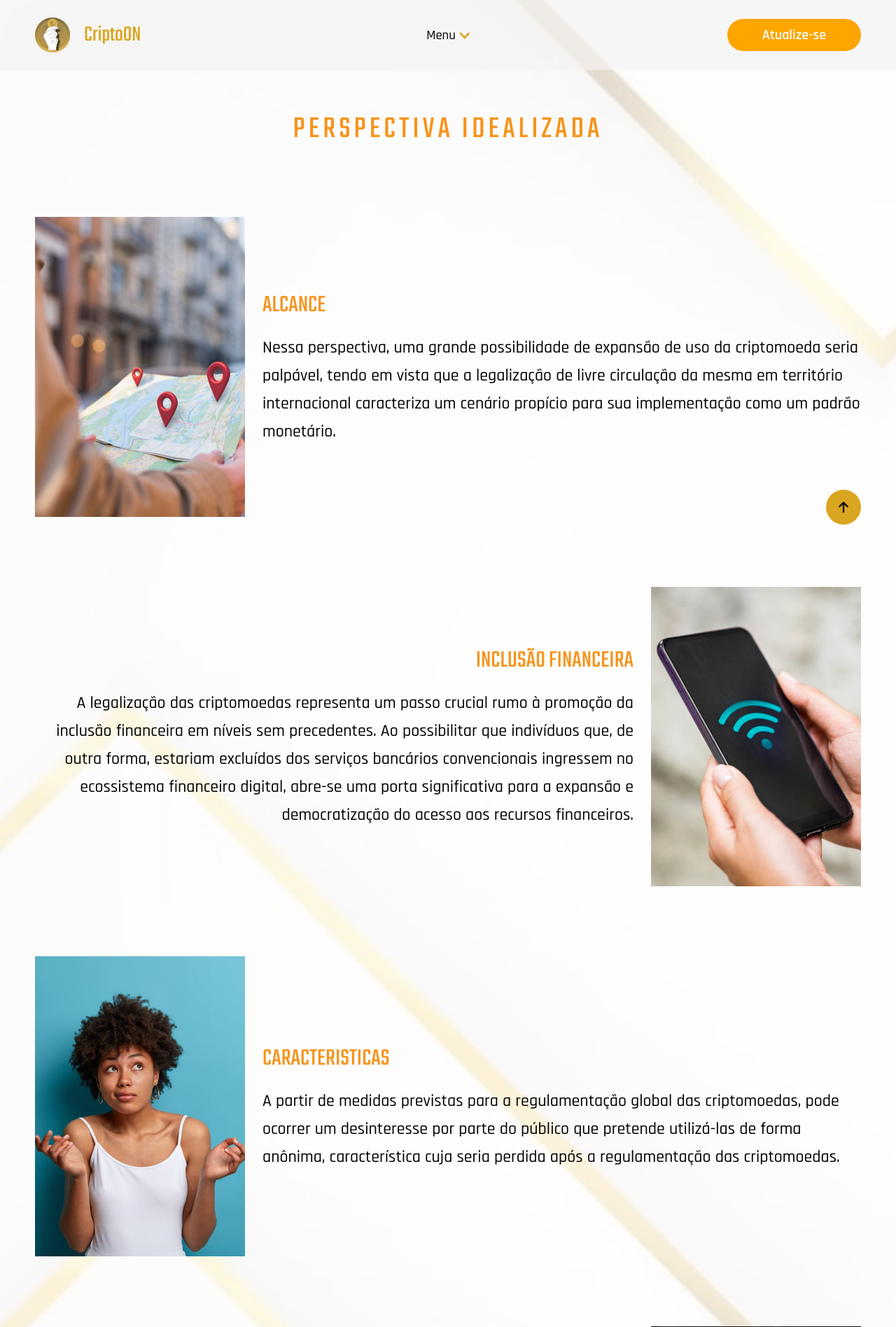
After one commit to KauanToldo/CriptoOn, a Flask app: page /perspectiva in a window 1280 px wide. The commit adds this page. Shown: the top 1897 px of the page at 70% size. Run offline with Flask 3, Linux system fonts and the light colour scheme.

Commit message:
Projeto Finalizado!

```diff
--- a/app.py
+++ b/app.py
@@ -25,6 +25,11 @@ def index():
 @app.route('/newsletter')
 def newsletter():
     return render_template('cadastro.html')
+
+# Rota da página da perspectiva legalizada
+@app.route('/perspectiva')
+def perspectiva():
+    return render_template('perspectiva.html')
 
 # Rota de cadastro
 @app.route("/cadastro", methods=["POST"])
--- /dev/null
+++ b/static/css/perspectiva.css
@@ -0,0 +1,365 @@
+@import url('https://fonts.googleapis.com/css2?family=Rajdhani:wght@300;400;500;600;700&family=Teko:wght@300;400;500;600;700&display=swap');
+
+* {
+    margin: 0;
+    padding: 0;
+    box-sizing: border-box;
+}
+
+:root {
+    --Black: #000000;
+    --White: #F5F4F4;
+    --Gray: #141414;
+    --Orange: #CE5F20;
+    --Yellow: #EED44C;
+    --Gold: #DAA520;
+}
+
+body {
+    min-height: 100vh;
+    width: 100%;
+    overflow-x: hidden;
+}
+
+html, body {
+    scroll-behavior: smooth;
+}
+
+/* -------------------------------------------------- NAVBAR ABERTA --------------------------------------- */
+
+.fechada {
+    display: none !important;
+}
+
+.aberta {
+    display: flex;
+}
+
+#navbar-aberta {
+    position: absolute;
+    top: 100%;
+    padding: 25px;
+    width: 60%;
+    display: flex;
+    align-items: center;
+    justify-content: space-around;
+    background-color: #f5f4f4aa;
+    left: 50%;
+    transform: translateX(-50%);
+}
+
+.links {
+    list-style: none;
+    text-decoration: none;
+    font-family: Rajdhani;
+    font-weight: 500;
+    color: black;
+}
+
+/* --------------------------------------------------- HEADER -------------------------------------------------------- */
+
+#back-to-top {
+    display: none;
+    z-index: 10;
+    position: fixed;
+    right: 50px;
+    bottom: 50px;
+    background-color: var(--Gold);
+    width: 50px;
+    height: 50px;
+    border-radius: 50%;
+    border: none;
+    cursor: pointer;
+    font-size: 18px;
+    transition: .2s ease;
+    display: flex;
+    justify-content: center;
+    align-items: center;
+}
+
+#back-to-top:hover {
+    /* transform: translateY(-5px); */
+    padding: 5px;
+}
+
+header {
+    width: 100%;
+    position: absolute;
+    font-family: 'Rajdhani', sans-serif;
+    display: flex;
+    align-items: center;
+    justify-content: space-between;
+    padding: 50px;
+    height: 100px;
+    background-color: #f5f4f4aa;
+    z-index: 3;
+    transition: background-color .2s;
+}
+
+header #navbar {
+    position: absolute;
+    left: 50%;
+    transform: translateX(-50%);
+}
+
+header #navbar {
+    display: flex;
+    align-items: center;
+    gap: 5px;
+    cursor: pointer;
+}
+
+header .btn-navbar-mobile {
+    position: absolute;
+    right: 50px;
+    display: none;
+    font-size: 2em;
+}
+
+header div {
+    display: flex;
+    align-items: center;
+    gap: 20px;
+}
+
+header div img {
+    width: 50px;
+}
+
+#navbar h3 {
+    font-weight: 500;
+}
+
+#navbar svg {
+    transform: rotateX(-180deg);
+}
+
+#title-header {
+    color: var(--Gold);
+    font-family: 'Teko', sans-serif;
+    font-weight: normal;
+}
+
+#btn-newslerner {
+    border: none;
+    background-color: var(--Gold);
+    color: white;
+    padding: 10px 30px;
+    border-radius: 50px;
+    font-size: 16px;
+    cursor: pointer;
+    font-weight: 700;
+}
+
+/* NAVBAR MOBILE */
+
+#sidebar-aberta-container {
+    display: flex;
+    flex-direction: column;
+    padding: 20px 20px;
+    position: fixed;
+    right: 0;
+    width: 50%;
+    height: 100%;
+    background-color: var(--Gray);
+    z-index: 15;
+}
+
+#sidebar-aberta-container a {
+    text-decoration: none;
+    color: white;
+    font-weight: 500;
+    font-size: 18px;
+    margin-bottom: 20px;
+    font-family: 'Rajdhani', sans-serif;
+}
+
+#sidebar-aberta-container a li {
+    color: black !important;
+}
+
+
+#btn-newslerner-sidebar {
+    border: none;
+    background-color: var(--Gold);
+    color: white;
+    padding: 8px 40px;
+    border-radius: 30px;
+    font-size: 15px;
+    cursor: pointer;
+    font-weight: 600;
+    position: absolute;
+    bottom: 20px;
+    width: 85%;
+}
+
+#btn-close-sidebar {
+    color: var(--Gold);
+    font-size: 30px;
+    cursor: pointer;
+    margin-bottom: 50px;
+}
+
+@media screen and (max-width: 760px) {
+    #btn-newslerner {
+        display: none !important;
+    }
+
+    header .btn-navbar-mobile {
+        display: block !important;
+    }
+
+    #navbar {
+        display: none !important;
+    }
+}
+
+/* ----------------------------------------------------- MAIN ---------------------------------------------------------------------- */
+
+main {
+    background-image: url(../img/background-home.png);
+    width: 100%;
+    min-height: 100vh;
+    background-size: cover;
+    background-repeat: no-repeat no-repeat;
+    padding: 20vh 50px;
+    padding-bottom: 5vh;
+}
+
+img {
+    width: 300px;
+}
+
+main h2 {
+    color: #F7931A;
+    text-align: center;
+    font-family: Teko;
+    font-size: 45px;
+    font-style: normal;
+    font-weight: 400;
+    line-height: 50px;
+    letter-spacing: 5.1px;
+    text-transform: uppercase;
+}
+
+.conteudo-text h3 {
+    color: #F7931A;
+    font-family: Teko;
+    font-size: 35px;
+    font-style: normal;
+    font-weight: 400;
+    line-height: 50px;
+    text-transform: uppercase;
+}
+
+.conteudo {
+    margin-top: 100px;
+    display: flex;
+    gap: 25px;
+    align-items: center;
+}
+
+p {
+    font-family: 'Rajdhani', sans-serif;
+    margin-top: 15px;
+    font-size: 24px;
+    font-style: normal;
+    font-weight: 500;
+    line-height: 40px;
+}
+
+.right {
+    flex-direction: row-reverse;
+    text-align: right;
+}
+
+/* ---------------------------------------------------------- FOOTER ---------------------------------------------------------------- */
+
+footer {
+    background-image: url(../img/background-footer.png);
+    background-size: cover;
+    justify-content: end;
+    display: flex;
+    align-items: center;
+    flex-direction: column;
+    padding-top: 200px;
+}
+
+footer img {
+    width: 100px;
+}
+
+footer button {
+    margin: 25px 0px;
+}
+
+#line-end {
+    width: 100%;
+    display: flex;
+    flex-direction: column;
+    align-items: center;
+    gap: 20px;
+    justify-content: end;
+    margin-bottom: 25px;
+}
+
+#line-end div {
+    height: 1px;
+    background-color: var(--Gold);
+    width: 95%;
+}
+
+#line-end h2 {
+    color: #FFF;
+    font-family: Rajdhani;
+    font-size: 30px;
+    font-style: normal;
+    font-weight: 700;
+    line-height: normal;
+    text-align: center;
+}
+
+#btn-footer, #btn-newslerner{
+    margin-top: 50px;
+    margin-bottom: 50px;
+    border-radius: 30px;
+    background: orange;
+    border: none;
+    color: #FFF;
+    font-family: Rajdhani;
+    font-size: 20px;
+    font-style: normal;
+    font-weight: 600;
+    line-height: normal;
+    padding: 10px 50px;
+    cursor: pointer;
+    transition: .2s ease-in;
+}
+
+@media screen and (max-width: 780px) {
+    .conteudo, .right{
+        flex-direction: column !important;
+        text-align: center;
+        gap: 20px;
+    }
+
+    p {
+        text-align: justify;
+        font-size: 15px;
+        line-height: 25px;
+        margin-top: 10px;
+    }
+
+    main h2 {
+        font-size: 30px;
+        letter-spacing: 2px;
+    }
+
+    img {
+        width: 200px;
+    }
+
+    .conteudo-text h3 {
+        font-size: 25px;
+    }
+}
--- /dev/null
+++ b/static/js/perspectiva.js
@@ -0,0 +1,24 @@
+const navbarBtn = document.querySelector("#navbar")
+const navbar = document.querySelector("#navbar-aberta")
+
+navbarBtn.addEventListener("mouseover", () => {
+  navbar.classList.toggle("fechada")
+  navbar.classList.toggle("aberta")
+})
+
+navbar.addEventListener("mouseout", () => {
+  navbar.classList.toggle("fechada")
+  navbar.classList.toggle("aberta")
+})
+
+const btnNavbarMobile = document.querySelector(".btn-navbar-mobile")
+const sidebarMobile = document.querySelector("#sidebar-aberta-container")
+const btnCloseSidebar = document.querySelector("#btn-close-sidebar")
+
+btnNavbarMobile.addEventListener("click", () => {
+  sidebarMobile.classList.toggle("fechada")
+})
+
+btnCloseSidebar.addEventListener("click", () => {
+  sidebarMobile.classList.toggle("fechada")
+})
--- /dev/null
+++ b/templates/perspectiva.html
@@ -0,0 +1,83 @@
+<!DOCTYPE html>
+<html lang="pt-BR">
+<head>
+    <meta charset="UTF-8">
+    <meta name="viewport" content="width=device-width, initial-scale=1.0">
+    <link rel="stylesheet" href="https://cdnjs.cloudflare.com/ajax/libs/font-awesome/6.0.0-beta3/css/all.min.css">
+    <link href='https://unpkg.com/boxicons@2.1.4/css/boxicons.min.css' rel='stylesheet'>
+    <script type="module" src="https://unpkg.com/ionicons@7.1.0/dist/ionicons/ionicons.esm.js"></script>
+    <script nomodule src="https://unpkg.com/ionicons@7.1.0/dist/ionicons/ionicons.js"></script>
+    <link rel="shortcut icon" href="../static/img/logomoeda.ico" type="image/x-icon" sizes="16x16" />
+    <link rel="stylesheet" href="../static/css/perspectiva.css">
+    <script src="../static/js/perspectiva.js" defer></script>
+    <title>CriptoON</title>
+</head>
+<body>
+    <button onclick="window.location.href='#'" id="back-to-top"><i class="fa-solid fa-arrow-up"></i></button>
+    <div id="sidebar-aberta-container" class="fechada">
+        <i id="btn-close-sidebar" class="fa-solid fa-xmark"></i>
+        <a href="./#criptomoeda-section">Criptomoeda</a>
+        <a href="./#origem-section">Origem</a>
+        <a href="./#aplicacao-section">Aplicação</a>
+        <a href="/newsletter"><button id="btn-newslerner-sidebar">Atualize-se</button></a>
+    </div>
+    <header id="header-container">
+        <div>
+            <img src="../static/img/logo.png" alt="">
+            <h1 id="title-header">CriptoON</h1>
+        </div>
+        <div id="navbar">
+            <h3>Menu</h3>
+            <svg xmlns="http://www.w3.org/2000/svg" width="15" height="11" viewBox="0 0 15 11" fill="none">
+                <path d="M1.85027 10.1018L7.50132 4.02861L13.0853 10.0186L14.9466 8.01821L7.52342 0.055329L0.0110606 8.12888L1.85027 10.1018Z" fill="#DAA520"/>
+            </svg>
+        </div>
+        <a href="./newsletter"><button id="btn-newslerner">Atualize-se</button></a>
+        <ion-icon class="btn-navbar-mobile" name="menu-outline"></ion-icon>
+        <div id="navbar-aberta" class="fechada">
+            <a class="links" href="./#criptomoeda-section"><li id="navbutton1">Criptomoeda</li></a>
+            <a class="links" href="./#origem-section"><li id="navbutton2">Origem</li></a>
+            <a class="links" href="./#aplicacao-section"><li id="navbutton3">Aplicação</li></a>
+        </div>
+    </header>
+    <main>
+        <h2 class="subtitle titleleft">PERSPECTIVA IDEALIZADA</h2>
+        <div class="conteudo">
+            <img src="../static/img/alcance.png" alt="">
+            <div class="conteudo-text">
+                <h3>Alcance</h3>
+                <p>Nessa perspectiva, uma grande possibilidade de expansão de uso da criptomoeda seria palpável, tendo em vista que a legalização de livre circulação da mesma em território internacional caracteriza um cenário propício para sua implementação como um padrão monetário.</p>
+            </div>
+        </div>
+        <div class="conteudo right">
+            <img src="../static/img/inclusao.png" alt="">
+            <div class="conteudo-text">
+                <h3>Inclusão Financeira</h3>
+                <p>A legalização das criptomoedas representa um passo crucial rumo à promoção da inclusão financeira em níveis sem precedentes. Ao possibilitar que indivíduos que, de outra forma, estariam excluídos dos serviços bancários convencionais ingressem no ecossistema financeiro digital, abre-se uma porta significativa para a expansão e democratização do acesso aos recursos financeiros.</p>
+            </div>
+        </div>
+        <div class="conteudo ">
+            <img src="../static/img/caracteristicas.png" alt="">
+            <div class="conteudo-text">
+                <h3>Caracteristicas</h3>
+                <p>A partir de medidas previstas para a regulamentação global das criptomoedas, pode ocorrer um desinteresse por parte do público que pretende utilizá-las de forma anônima, característica cuja seria perdida após a regulamentação das criptomoedas.</p>
+            </div>
+        </div>
+        <div class="conteudo right">
+            <img src="../static/img/ambiental.png" alt="">
+            <div class="conteudo-text">
+                <h3>Impacto Ambiental</h3>
+                <p>O aumento da aceitação da criptomoeda em diversos países certamente tem o potencial de gerar um aumento proporcional na atividade de mineração, o que, por sua vez, poderia resultar em consequências ambientais negativas, principalmente relacionadas à emissão de dióxido de carbono (CO2).</p>
+            </div>
+        </div>
+    </main>
+    <footer>
+        <img src="../static/img/ifc-logo.png" alt="">
+        <a href="/newsletter"><button id="btn-footer">RECEBA ATUALIZAÇÕES</button></a>
+        <div id="line-end">
+            <div></div>
+            <h2>CriptoON</h2>
+        </div>
+    </footer>
+</body>
+</html>
```
Also changed, not shown: static/css/style.css (+7 -1 lines), templates/index.html (+12 -16 lines), static/img/alcance.png (added), static/img/ambiental.png (added), static/img/caracteristicas.png (added), static/img/davi.jpeg, static/img/inclusao.png (added).
